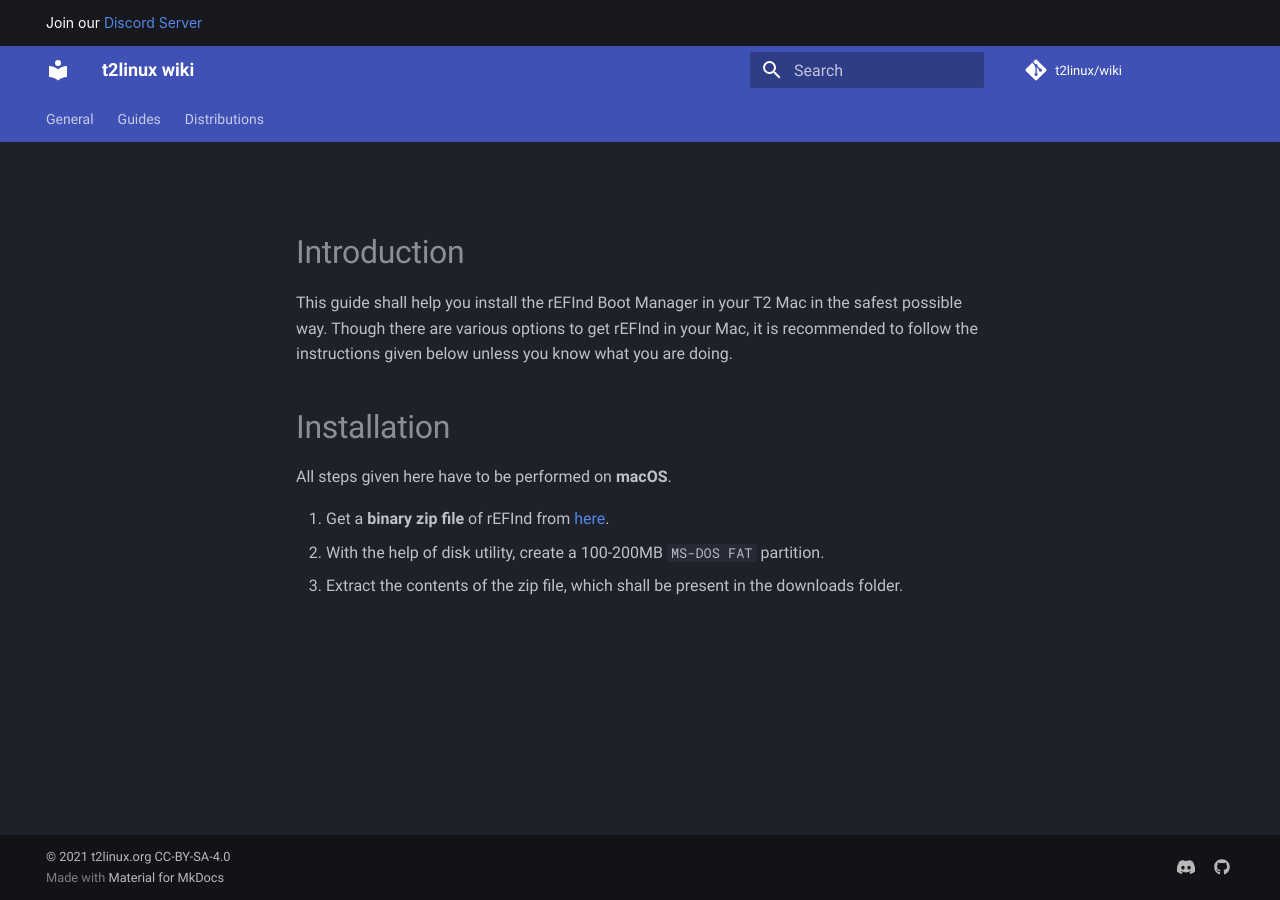
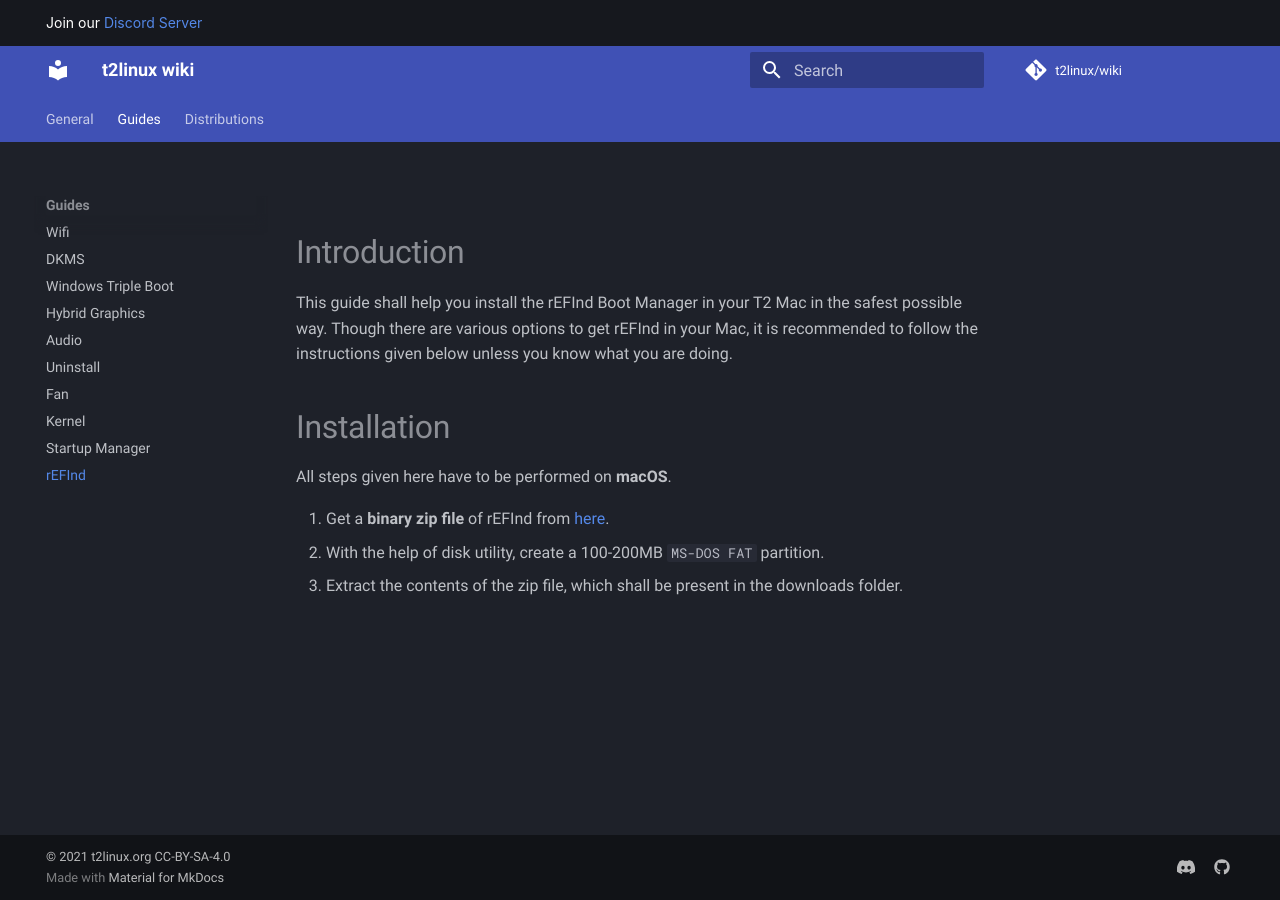
Before and after one commit to t2linux/wiki, an MkDocs documentation site: the page built from docs/guides/refind.md, in a window 1280 px wide. Built offline with MkDocs 1.6.1 and Material for MkDocs 9.7.7, drawn with Linux system fonts in a browser that asks for light colours; comment, search, counter and statistics services are not loaded.

Commit message:
Update mkdocs.yml

```diff
--- a/mkdocs.yml
+++ b/mkdocs.yml
@@ -46,6 +46,7 @@ nav:
           - Fan: guides/fan.md
           - Kernel: guides/kernel.md
           - Startup Manager: guides/startup-manager.md
+          - rEFInd: guides/refind.md
     - Distributions:
           - Overview: distributions/overview.md
           - Arch:
```
